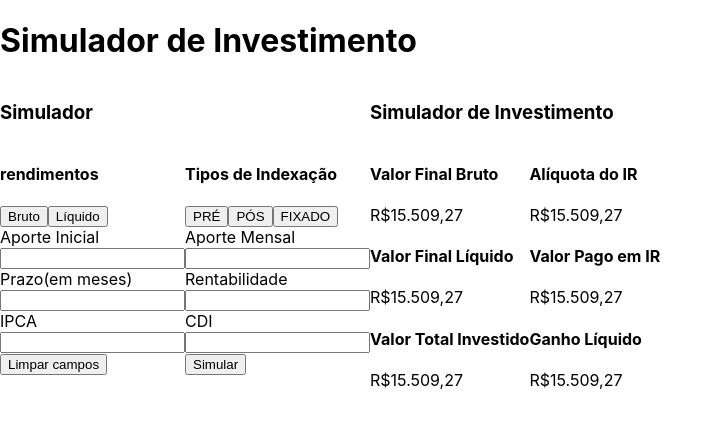
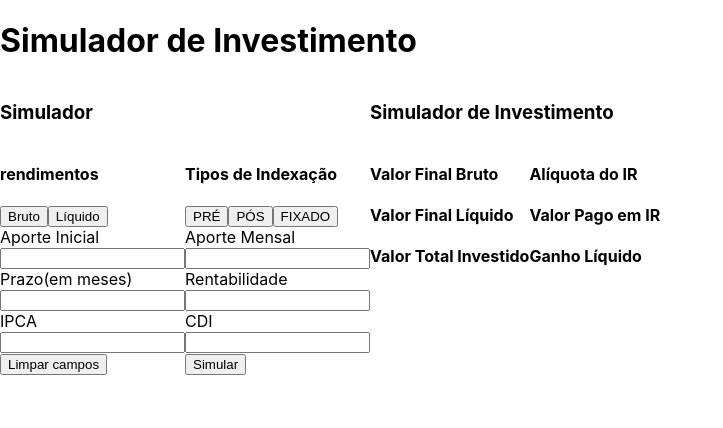
Before and after one commit to emidioreb/investmentSimulator, a React (Create React App) app: page / in a window 1280 px wide. Shown: the top 428 px of the page, without its empty margins (0-723 px from the left). Built offline with nearby package versions, Linux system fonts and the light colour scheme; no server answers.

Commit message:
Fiz a lógica para pegar todos o valores finais da API

```diff
--- a/src/App.jsx
+++ b/src/App.jsx
@@ -4,6 +4,7 @@ import InvestmentHeader from './components/InvestmentHeader';
 import Simulator from './components/Simulator';
 import { InfoProviderLeft } from './hooks/UseInfoLeft';
 import { InfoProviderRight } from './hooks/UseInfoRight';
+import { ApiSimulationProvider } from './hooks/UseApiSimulation';
 import { ApiProvider } from './hooks/UseApi';
 import './App.css';
 
@@ -12,6 +13,7 @@ function App() {
     <InfoProviderLeft>
       <InfoProviderRight>
         <ApiProvider>
+          <ApiSimulationProvider>
             <div>
               <InvestmentHeader />
               <div className="simulator-invest">
@@ -19,6 +21,7 @@ function App() {
                 <InvestmentSimulator />
               </div>
             </div>
+          </ApiSimulationProvider>
         </ApiProvider>
       </InfoProviderRight>
     </InfoProviderLeft>
--- a/src/components/InvestmentSimulator.jsx
+++ b/src/components/InvestmentSimulator.jsx
@@ -1,8 +1,26 @@
 import React from 'react';
 import '../css/investmentSimulator.css';
+import UseInfoLeft from '../hooks/UseInfoLeft';
+import UseInfoRight from '../hooks/UseInfoRight';
+import UseApiSimulation from '../hooks/UseApiSimulation';
 
 function InvestmentSimulator() {
-  // o que vem da API vai aonde esta os valores
+  const { simulations } = UseApiSimulation();
+  const { indexing } = UseInfoRight();
+  const { income } = UseInfoLeft();
+
+  let verify = '';
+  let objVerify = '';
+  if (simulations.length !== 0) {
+    const verifyIncome = simulations.filter((item) => (item.tipoRendimento === income));
+    const verifyIndexing = verifyIncome.filter((item) => (item.tipoIndexacao === indexing));
+    verify = verifyIndexing;
+    if (verify.length !== 0) {
+      // eslint-disable-next-line prefer-destructuring
+      objVerify = verify[0];
+    }
+  }
+
   return (
     <div>
       <h3>Simulador de Investimento</h3>
@@ -10,29 +28,29 @@ function InvestmentSimulator() {
         <div className="resultsLeft">
           <div className="finalResults">
             <h4>Valor Final Bruto</h4>
-            <p>R$15.509,27</p>
+            <p>{objVerify.valorFinalBruto}</p>
           </div>
           <div className="finalResults">
             <h4>Valor Final Líquido</h4>
-            <p>R$15.509,27</p>
+            <p>{objVerify.valorFinalLiquido}</p>
           </div>
           <div className="finalResults">
             <h4>Valor Total Investido</h4>
-            <p>R$15.509,27</p>
+            <p>{objVerify.valorTotalInvestido}</p>
           </div>
         </div>
         <div className="resultsRight">
           <div className="finalResults">
             <h4>Alíquota do IR</h4>
-            <p>R$15.509,27</p>
+            <p>{objVerify.aliquotaIR}</p>
           </div>
           <div className="finalResults">
             <h4>Valor Pago em IR</h4>
-            <p>R$15.509,27</p>
+            <p>{objVerify.valorPagoIR}</p>
           </div>
           <div className="finalResults">
             <h4>Ganho Líquido</h4>
-            <p>R$15.509,27</p>
+            <p>{objVerify.ganhoLiquido}</p>
           </div>
         </div>
       </div>
--- a/src/components/SimulatorColumnLeft.jsx
+++ b/src/components/SimulatorColumnLeft.jsx
@@ -1,6 +1,8 @@
 import React from 'react';
 import UseApi from '../hooks/UseApi';
+// import UseApiSimulation from '../hooks/UseApiSimulation';
 import UseInfoLeft from '../hooks/UseInfoLeft';
+// import UseInfoRight from '../hooks/UseInfoRight';
 
 function SimulatorColumnLeft() {
   const { setIncome } = UseInfoLeft();
@@ -8,12 +10,20 @@ function SimulatorColumnLeft() {
   const { setTimer } = UseInfoLeft();
   const { IPCA, setIPCA } = UseInfoLeft();
   const { indicators } = UseApi();
+  // const { simulations } = UseApiSimulation();
+  // const { indexing } = UseInfoRight();
 
   // Atualizando os valores de IPCA quem vem da API.
   // Coloquei uma condicional para quando for undefined o código não quebrar
   if (indicators.length !== 0) {
     setIPCA(indicators[1].valor);
   }
+
+  // if (simulations.length !== 0) {
+  //   const verifyIncome = simulations.filter((item) => (item.tipoRendimento === income));
+  //   const verifyIndexing = verifyIncome.filter((item) => (item.tipoIndexacao === indexing));
+  //   console.log(verifyIndexing);
+  // }
 
   return (
     <div>
@@ -23,14 +33,14 @@ function SimulatorColumnLeft() {
           <button
             type="button"
             className="button-gross"
-            onClick={() => setIncome('gross')}
+            onClick={() => setIncome('bruto')}
           >
             Bruto
           </button>
           <button
             type="button"
             className="button-equity"
-            onClick={() => setIncome('equity')}
+            onClick={() => setIncome('liquido')}
           >
             Líquido
           </button>
--- a/src/components/SimulatorColumnRight.jsx
+++ b/src/components/SimulatorColumnRight.jsx
@@ -1,6 +1,7 @@
 import React from 'react';
 import UseApi from '../hooks/UseApi';
 import UseInfoRight from '../hooks/UseInfoRight';
+// import UseApiSimulation from '../hooks/UseApiSimulation';
 
 function SimulatorColumnRight() {
   const { setIndexing } = UseInfoRight();
@@ -8,6 +9,7 @@ function SimulatorColumnRight() {
   const { setProfitability } = UseInfoRight();
   const { indicators } = UseApi();
   const { CDI, setCDI } = UseInfoRight();
+  // const { simulations, setTeste } = UseApiSimulation();
 
   // Atualizando os valores de cdi quem vem da API.
   // Coloquei uma condicional para quando for undefined o código não quebrar
@@ -23,21 +25,21 @@ function SimulatorColumnRight() {
           <button
             type="button"
             className="button-before"
-            onClick={() => setIndexing('before')}
+            onClick={() => setIndexing('pre')}
           >
             PRÉ
           </button>
           <button
             type="button"
             className="button-after"
-            onClick={() => setIndexing('after')}
+            onClick={() => setIndexing('pos')}
           >
             PÓS
           </button>
           <button
             type="button"
             className="button-fix"
-            onClick={() => setIndexing('fix')}
+            onClick={() => setIndexing('ipca')}
           >
             FIXADO
           </button>
@@ -81,6 +83,7 @@ function SimulatorColumnRight() {
       <button
         type="button"
         className="button-simulate"
+        // onClick={() => setTeste(simulations)}
       >
         Simular
       </button>
--- /dev/null
+++ b/src/hooks/UseApiSimulation.jsx
@@ -0,0 +1,48 @@
+import PropTypes from 'prop-types';
+import React, {
+  createContext, useContext, useState, useEffect,
+} from 'react';
+
+const apiSimulationContext = createContext();
+
+export function ApiSimulationProvider({ children }) {
+  const [simulations, setSimulations] = useState('');
+  const [verify, setVerify] = useState('');
+  // const [teste, setTeste] = useState('');
+  // const [simulationRender, setSimulationRender] = useState(false);
+
+  const url = 'http://localhost:3000/simulacoes';
+  useEffect(() => {
+    // eslint-disable-next-line no-undef
+    fetch(url).then((response) => response.json())
+      .then((data) => setSimulations(data));
+  }, []);
+
+  // eslint-disable-next-line react/jsx-no-constructed-context-values
+  const global = {
+    simulations,
+    verify,
+    setVerify,
+    // setTeste,
+    // teste,
+    // simulationRender,
+    // setSimulationRender,
+  };
+
+  return (
+    <apiSimulationContext.Provider value={global}>
+      {children}
+    </apiSimulationContext.Provider>
+  );
+}
+
+ApiSimulationProvider.propTypes = {
+  children: PropTypes.oneOfType([
+    PropTypes.arrayOf(PropTypes.node),
+    PropTypes.node,
+  ]).isRequired,
+};
+
+export default function UseSimulationApi() {
+  return useContext(apiSimulationContext);
+}
```
Lines whose indentation alone changed are shown as unchanged.
